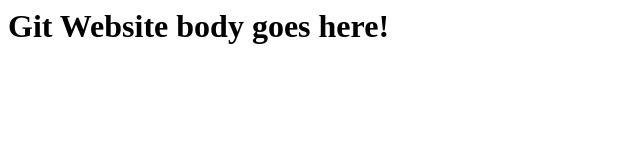
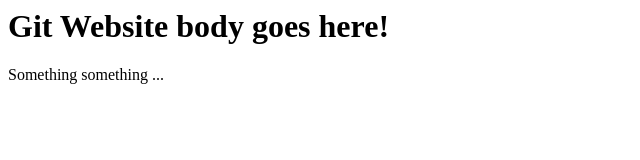
Before and after one commit to sairam-golakoti/springboard-TMLE, a plain HTML site: page index.html in a window 1280 px wide. Shown: the whole page, without its empty margins (0-640 px from the left). Drawn offline with Linux system fonts and the light colour scheme.

Commit message:
Finish paragraph [issue 53]

```diff
--- a/index.html
+++ b/index.html
@@ -4,5 +4,6 @@
 	</head>
 	<body>
 		<h1> Git Website body goes here! </h1>
+		<p> Something something ...</p>
 	</body>
 </html>
```
